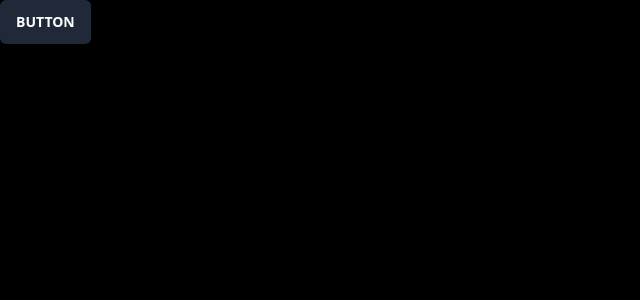
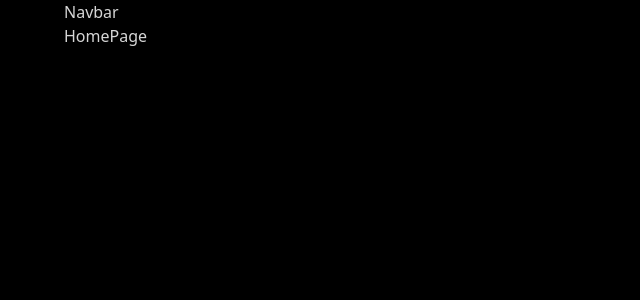
Before and after one commit to NaseemKhan005/tweet-me, a React (Vite) app in the folder client/: page / in a window 1280 px wide. Shown: the top 300 px of the page, without its empty margins (0-640 px from the left). Built offline with nearby package versions, Linux system fonts and the light colour scheme.

Commit message:
feat: Add routing and layout components for client application

```diff
--- a/client/src/App.jsx
+++ b/client/src/App.jsx
@@ -1,9 +1,24 @@
+import { Routes, Route } from "react-router-dom";
+
+import HomePage from "./pages/HomePage";
+import LoginPage from "./pages/LoginPage";
+import RegisterPage from "./pages/RegisterPage";
+import RootLayout from "./layouts/RootLayout";
+import AuthLayout from "./layouts/AuthLayout";
+
 const App = () => {
   return (
-    <div>
-      <button className="inline-block cursor-pointer rounded-md bg-gray-800 px-4 py-3 text-center text-sm font-semibold uppercase text-white transition duration-200 ease-in-out hover:bg-gray-900">
-        Button
-      </button>
+    <div className="flex max-w-6xl mx-auto">
+      <Routes>
+        <Route path="/" element={<RootLayout />}>
+          <Route index element={<HomePage />} />
+        </Route>
+
+        <Route path="/auth" element={<AuthLayout />}>
+          <Route path="register" element={<RegisterPage />} />
+          <Route path="login" element={<LoginPage />} />
+        </Route>
+      </Routes>
     </div>
   );
 };
--- /dev/null
+++ b/client/src/components/Navbar.jsx
@@ -0,0 +1,4 @@
+const Navbar = () => {
+  return <div>Navbar</div>;
+};
+export default Navbar;
--- /dev/null
+++ b/client/src/layouts/AuthLayout.jsx
@@ -0,0 +1,10 @@
+import { Outlet } from "react-router-dom";
+
+const AuthLayout = () => {
+  return (
+    <div>
+      <Outlet />
+    </div>
+  );
+};
+export default AuthLayout;
--- /dev/null
+++ b/client/src/layouts/RootLayout.jsx
@@ -0,0 +1,13 @@
+import { Outlet } from "react-router-dom";
+
+import Navbar from "../components/Navbar";
+
+const RootLayout = () => {
+  return (
+    <div>
+      <Navbar />
+      <Outlet />
+    </div>
+  );
+};
+export default RootLayout;
--- a/client/src/main.jsx
+++ b/client/src/main.jsx
@@ -2,9 +2,12 @@ import React from "react";
 import ReactDOM from "react-dom/client";
 import App from "./App.jsx";
 import "./styles/index.css";
+import { BrowserRouter } from "react-router-dom";
 
 ReactDOM.createRoot(document.getElementById("root")).render(
   <React.StrictMode>
-    <App />
+    <BrowserRouter>
+      <App />
+    </BrowserRouter>
   </React.StrictMode>
 );
--- /dev/null
+++ b/client/src/pages/HomePage.jsx
@@ -0,0 +1,4 @@
+const HomePage = () => {
+  return <div>HomePage</div>;
+};
+export default HomePage;
--- /dev/null
+++ b/client/src/pages/LoginPage.jsx
@@ -0,0 +1,4 @@
+const LoginPage = () => {
+  return <div>LoginPage</div>;
+};
+export default LoginPage;
--- /dev/null
+++ b/client/src/pages/RegisterPage.jsx
@@ -0,0 +1,4 @@
+const RegisterPage = () => {
+  return <div>RegisterPage</div>;
+};
+export default RegisterPage;
```
